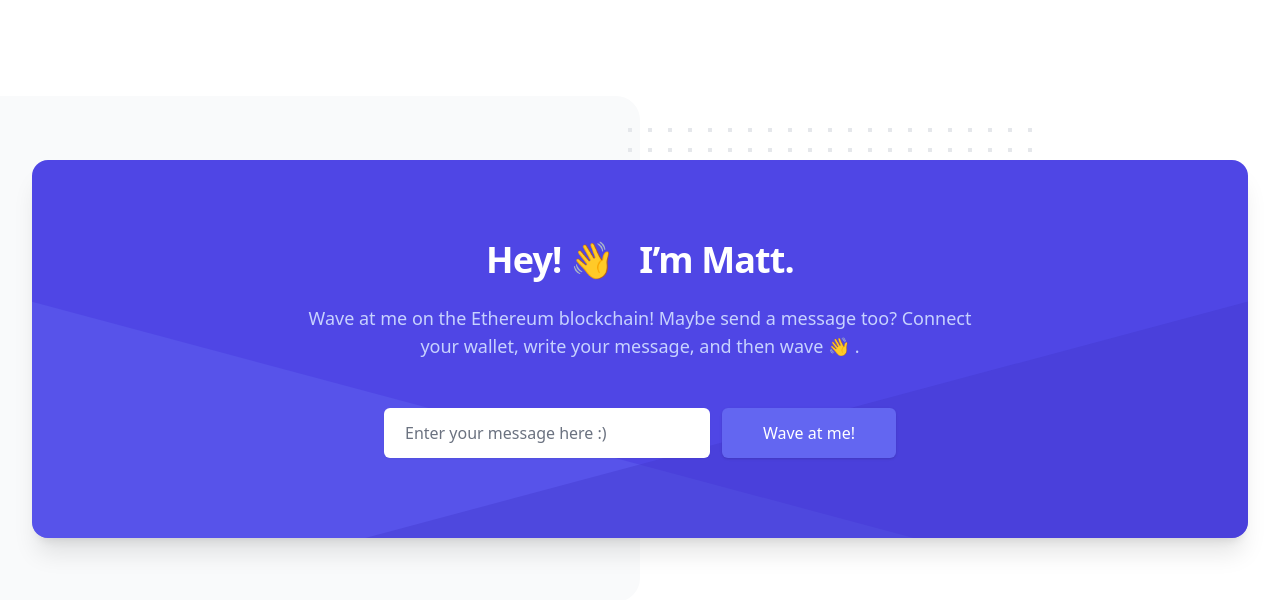
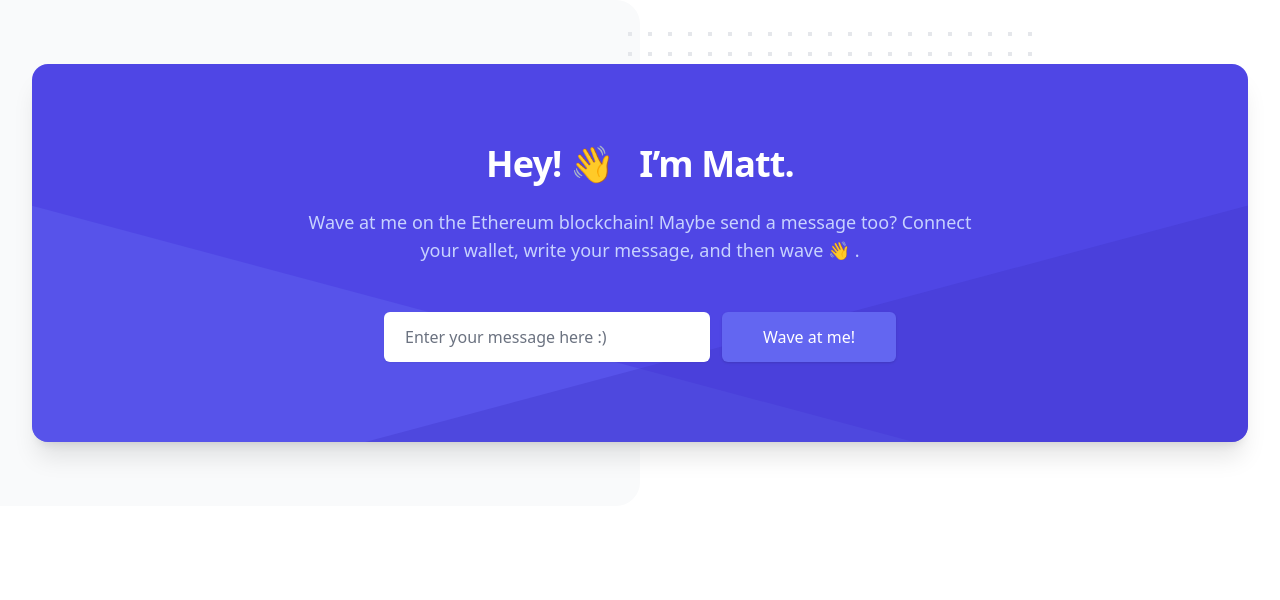
Before and after one commit to mattmasteller/waveportal-web3, a Next.js app: page / in a window 1280 px wide. Shown: the top 600 px of the page. Built offline with nearby package versions, Linux system fonts and the light colour scheme.

Commit message:
tweak top padding

```diff
--- a/pages/index.js
+++ b/pages/index.js
@@ -1,5 +1,5 @@
 const HomePage = () => (
-  <div className="bg-white py-16 sm:py-24">
+  <div className="bg-white py-8 sm:py-0">
     <div className="relative sm:py-16">
       <div aria-hidden="true" className="hidden sm:block">
         <div className="absolute inset-y-0 left-0 w-1/2 bg-gray-50 rounded-r-3xl" />
@@ -73,12 +73,11 @@
             </div>
             <form action="#" className="mt-12 sm:mx-auto sm:max-w-lg sm:flex">
               <div className="min-w-0 flex-1">
-                <label htmlFor="cta-email" className="sr-only">
+                <label htmlFor="cta-message" className="sr-only">
                   Enter your message here :)
                 </label>
                 <input
-                  id="cta-email"
-                  type="email"
+                  id="cta-message"
                   className="block w-full border border-transparent rounded-md px-5 py-3 text-base text-gray-900 placeholder-gray-500 shadow-sm focus:outline-none focus:border-transparent focus:ring-2 focus:ring-white focus:ring-offset-2 focus:ring-offset-indigo-600"
                   placeholder="Enter your message here :)"
                 />
```
